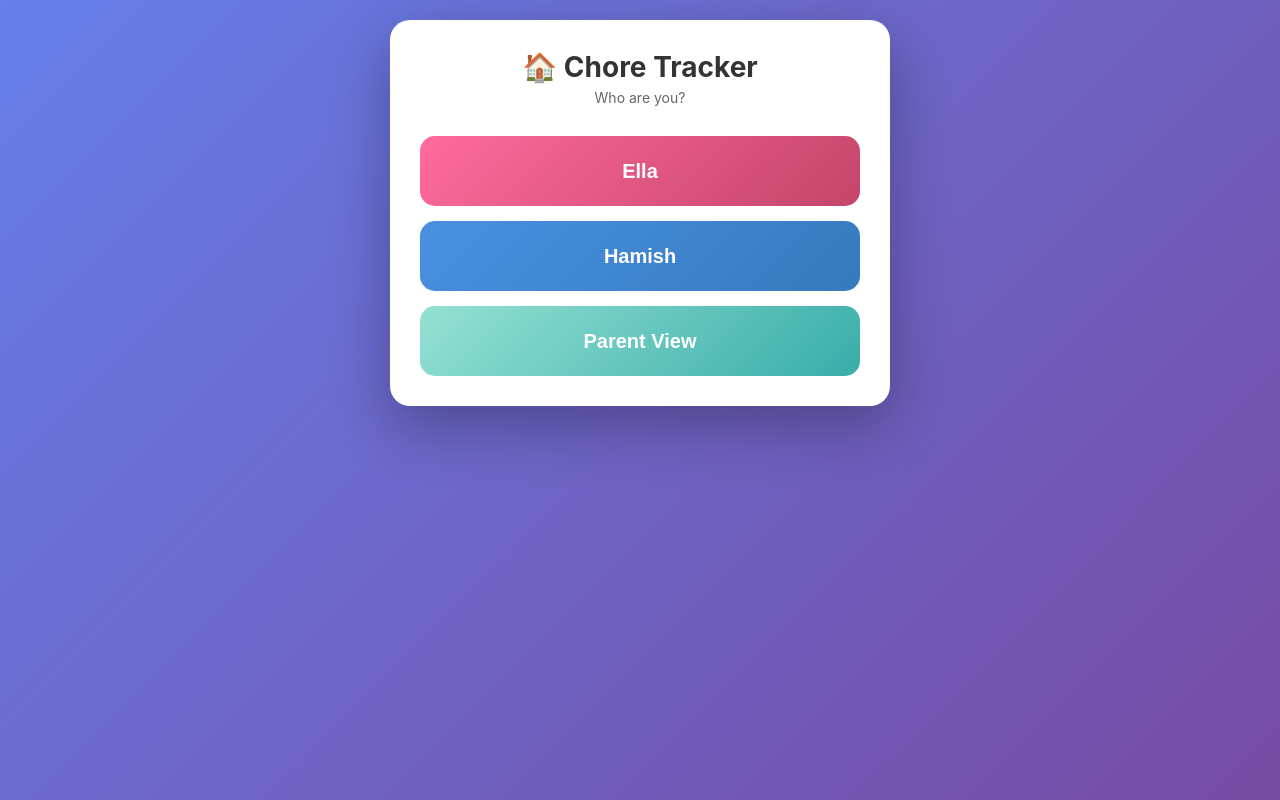
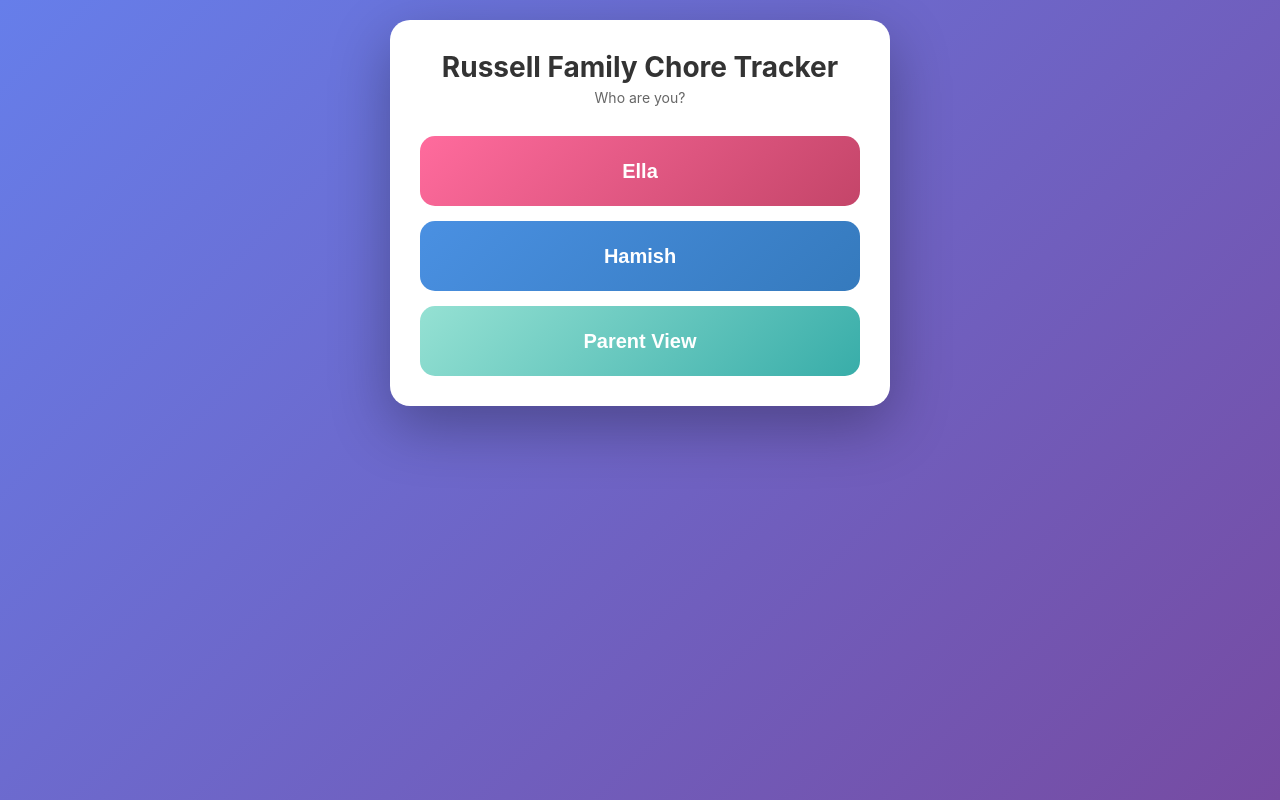
Before and after one commit to jrussuk/chore-tracker, a plain HTML site: page index.html in a window 1280 px wide. Drawn offline with Linux system fonts and the light colour scheme.

Commit message:
Update index.html

```diff
--- a/index.html
+++ b/index.html
@@ -382,7 +382,7 @@
         <!-- Selection Screen -->
         <div id="selectionScreen">
             <div class="header">
-                <h1>🏠 Chore Tracker</h1>
+                <h1>Russell Family Chore Tracker</h1>
                 <p class="subtitle">Who are you?</p>
             </div>
             <div class="user-select">
```
